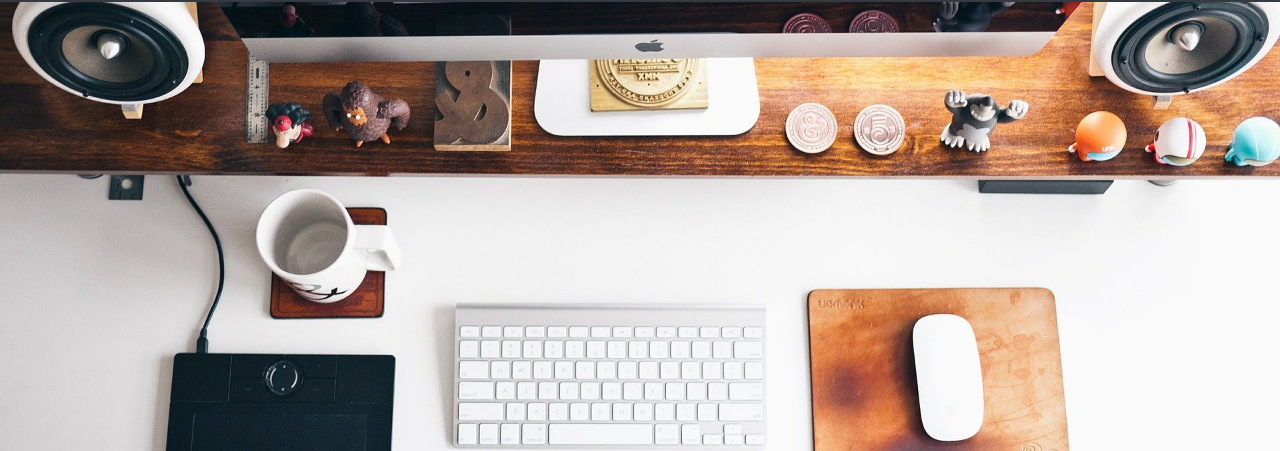
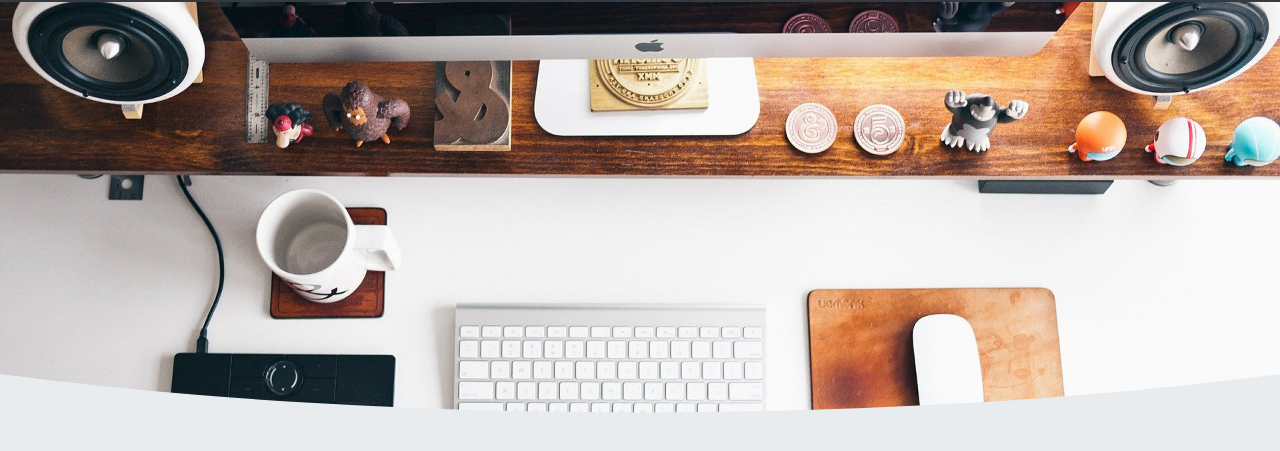
Before and after one commit to borcha-uoc/herramientas-html-css, a website built with Parcel: page index.html in a window 1280 px wide. Shown: the part 54-505 px from the top of the page. Built offline with nearby package versions, Linux system fonts and the light colour scheme.

Commit message:
Se ajusta la imagen de las portadas con estilo curvado similar al pie de página

```diff
--- a/index.html
+++ b/index.html
@@ -19,11 +19,11 @@
 <main role="main">
 
   <!-- Main jumbotron for a primary marketing message or call to action -->
-  <img src="/img/portada.jpg" id="picimg"
-    srcset="/img/portada-800.jpg 800w, /img/portada-1200.jpg 1200w, /img/portada-1920.jpg 1920w"
-    sizes="100vw">
 
   <div class="jumbotron">
+    <img src="/img/portada.jpg" id="picimg"
+      srcset="/img/portada-800.jpg 800w, /img/portada-1200.jpg 1200w, /img/portada-1920.jpg 1920w"
+      sizes="100vw">
     <div class="container">
       <h1>La enciclopedia frontend</h1>
       <p>Aquí podrás encontrar toda la información sobre el desarrollo frontend que necesitas para la construcción de sitios web modernos .</p>
@@ -85,5 +85,6 @@
   window.addEventListener('load', showPicSrc);
 })(window);
 </script>
+
 </body>
 </html>
--- a/scss/main.scss
+++ b/scss/main.scss
@@ -3,6 +3,14 @@
 body {
   background: url(/img/greyzz.png);
   margin-top: 3.5rem;
+}
+
+.jumbotron {
+  padding: 0px 0px 2rem 0px;
+}
+
+.jumbotron > img {
+  clip-path: ellipse(90% 50% at 50% 40%);
 }
 
 footer {
```
Also changed, not shown: categorias/frameworks/index.html (+3 -3 lines), categorias/lenguajes/index.html (+3 -3 lines).
